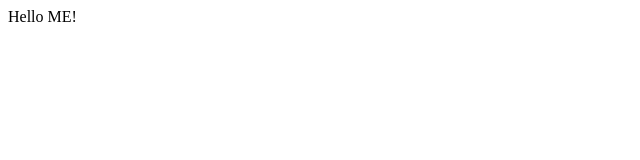
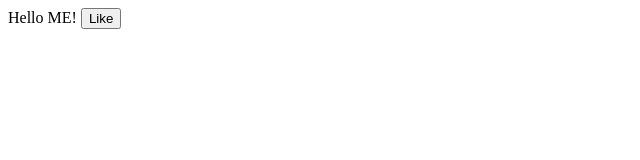
Before and after one commit to edDc0d3r/edDc0d3r.github.io, a plain HTML site: page index.html in a window 1280 px wide. Shown: the whole page, without its empty margins (0-640 px from the left). Drawn offline with Linux system fonts and the light colour scheme.

Commit message:
added Like button

```diff
--- a/index.html
+++ b/index.html
@@ -1 +1,2 @@
 Hello ME!
+<button>Like</button>
```
